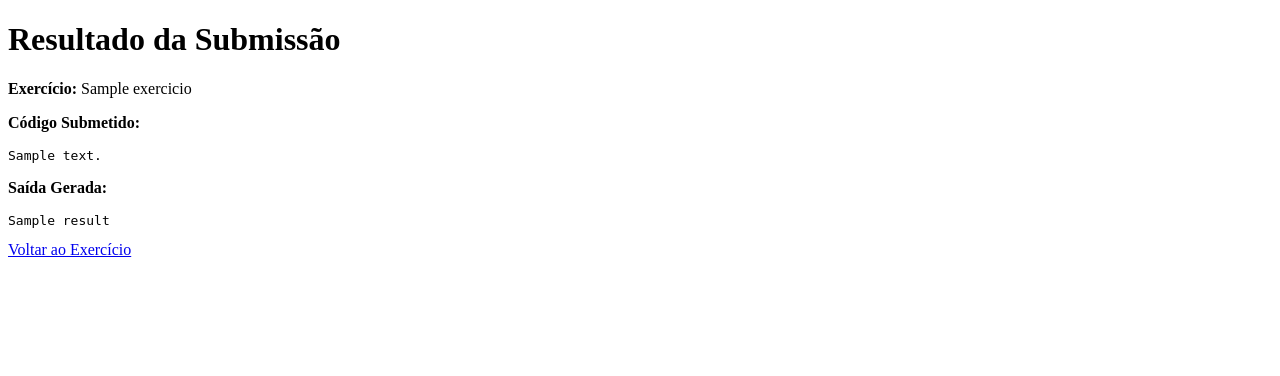
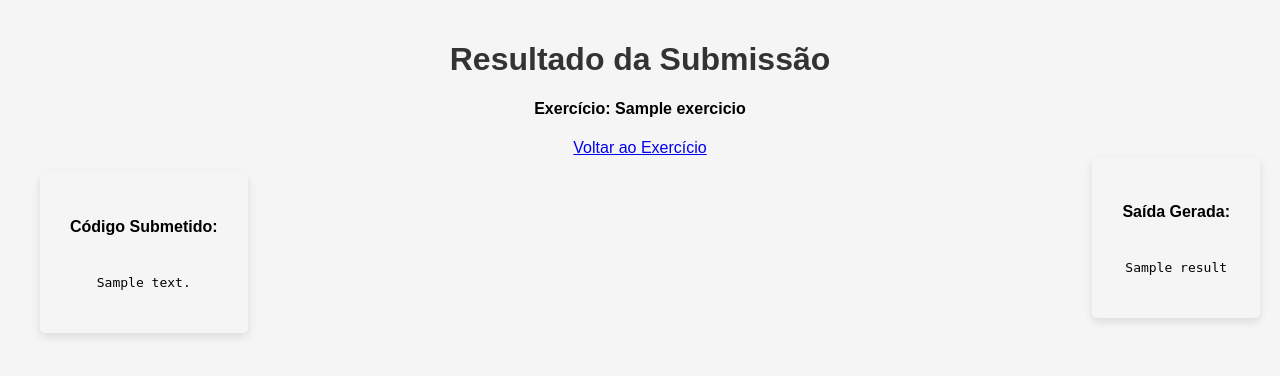
Before and after one commit to gTamietti/automatic-exercise-corrector, a Django app: template templates/exercicios/submission_result.html in a window 1280 px wide. Shown: the top 376 px of the page. Run offline with Django 3.2, Linux system fonts and the light colour scheme; the template is opened without the code that fills it: most values are stand-ins (such as "Sample title", 1, 10 or a date in 2020).

```diff
--- a/exercicios/views.py
+++ b/exercicios/views.py
@@ -59,7 +59,7 @@ def detalhe_exercicio(request, exercicio_id):
             else:
                 submission.result = 'Exercício Incorreto'
             submission.save()
-            os.path(code_file_path)
+            os.remove(code_file_path)
             return redirect('submission_result', submission_id=submission.id)
 
         except Exception as e:
--- a/setup/static/styles/styles.css
+++ b/setup/static/styles/styles.css
@@ -45,6 +45,8 @@ h1 {
 }
 
 .list-exercises li {
+    display: flex;
+    justify-content: center;
     background-color: #fff;
     margin: 10px 0;
     padding: 20px;
@@ -62,3 +64,77 @@ h1 {
     color: #333;
     font-size: 18px;
 }
+
+.container {
+    display: flex;
+    flex-direction: column;
+    align-items: center;
+    gap: 3.2rem;
+}
+
+form {
+    display: flex;
+    flex-direction: column;
+    justify-content: center;
+    align-items: center;
+    gap: 10px;
+    background-color: #fff;
+    padding: 30px;
+    border-radius: 5px;
+    box-shadow: 0 4px 8px rgba(0,0,0,0.1);
+    width: fit-content;
+}
+
+form button {
+    background-color: #189100;
+    padding: 12px;
+    border-radius: 10px;
+    cursor: pointer;
+}
+
+.list-results h4{
+    display: flex;
+    justify-content: center;
+    align-items: center;
+    flex-direction: column;
+}
+
+.list-results a{
+    display: flex;
+    justify-content: center;
+    align-items: center;
+    flex-direction: column;
+}
+
+.content-container {
+    display: flex;
+    justify-content: space-between;
+    align-items: center;
+    flex-direction: row;
+}
+
+.code-content {
+    margin-left: 20px;
+    display: flex;
+    flex-direction: column;
+    justify-content: center;
+    align-items: center;
+    gap: 10px;
+    padding: 30px;
+    border-radius: 5px;
+    box-shadow: 0 4px 8px rgba(0,0,0,0.1);
+    width: fit-content;
+}
+
+.exit-result {
+    display: flex;
+    flex-direction: column;
+    justify-content: center;
+    align-items: center;
+    gap: 10px;
+    padding: 30px;
+    border-radius: 5px;
+    box-shadow: 0 4px 8px rgba(0,0,0,0.1);
+    width: fit-content;
+    margin-bottom: 30px;
+}
--- a/templates/exercicios/detalhe_exercicio.html
+++ b/templates/exercicios/detalhe_exercicio.html
@@ -8,6 +8,7 @@
     <title>{{ exercise.title }}</title>
 </head>
 <body>
+    <div class="container">
         <div class="header-content">
             <h1>{{ exercicio.title }}</h1>
             <div class="exercise">
@@ -21,5 +22,7 @@
             {{ form.as_p }}
             <button type="submit">Submit</button>
         </form>
+        <a href="{% url 'lista_exercicios' %}">Voltar</a>
+    </div>
 </body>
 </html>
--- a/templates/exercicios/submission_result.html
+++ b/templates/exercicios/submission_result.html
@@ -1,15 +1,28 @@
+{% load static %}
 <!DOCTYPE html>
-<html>
+
+<html lang="en">
     <head>
-    <title>Resultado da Submissão</title>
+        <meta charset="UTF-8">
+        <meta name="viewport" content="width=device-width, initial-scale=1.0">
+        <link rel="stylesheet" href="{% static 'styles/styles.css' %}">
+        <title>Document</title>
     </head>
 <body>
     <h1>Resultado da Submissão</h1>
-    <p><strong>Exercício:</strong> {{ submission.exercicio.title }}</p>
+    <div class="list-results">
+        <h4>Exercício: {{ submission.exercicio.title }}</h4>
+        <a href="{% url 'detalhe_exercicio' exercicio_id=submission.exercicio.id %}">Voltar ao Exercício</a>
+        <div class="content-container">
+            <div class="code-content">
                 <p><strong>Código Submetido:</strong></p>
                 <pre>{{ code_content }}</pre>
+            </div>
+            <div class="exit-result">
                 <p><strong>Saída Gerada:</strong></p>
                 <pre>{{ submission.result }}</pre>
-    <a href="{% url 'detalhe_exercicio' exercicio_id=submission.exercicio.id %}">Voltar ao Exercício</a>
+            </div>
+        </div>
+    </div>
 </body>
 </html>
```
Also changed, not shown: static/styles/styles.css (+50 -2 lines), exercicios/forms.py (line endings or trailing spaces). Lines whose indentation alone changed are shown as unchanged.
